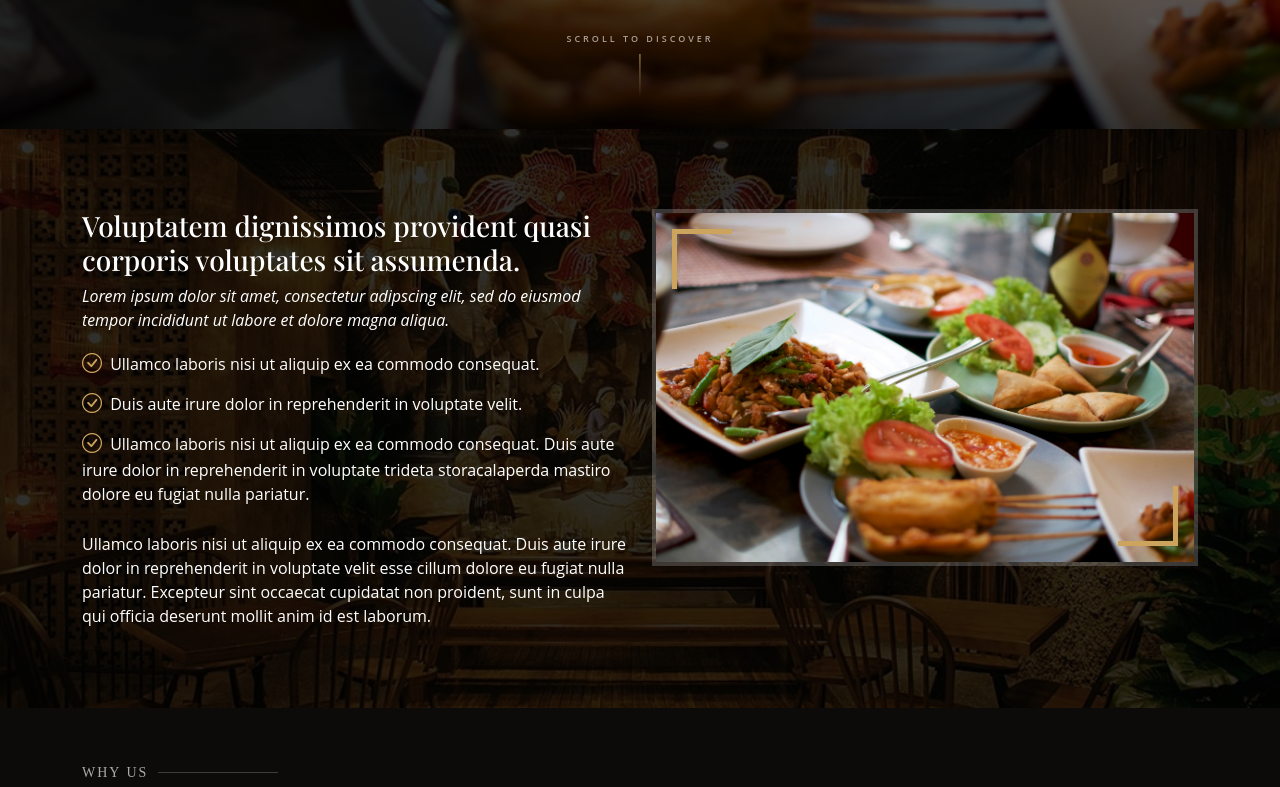
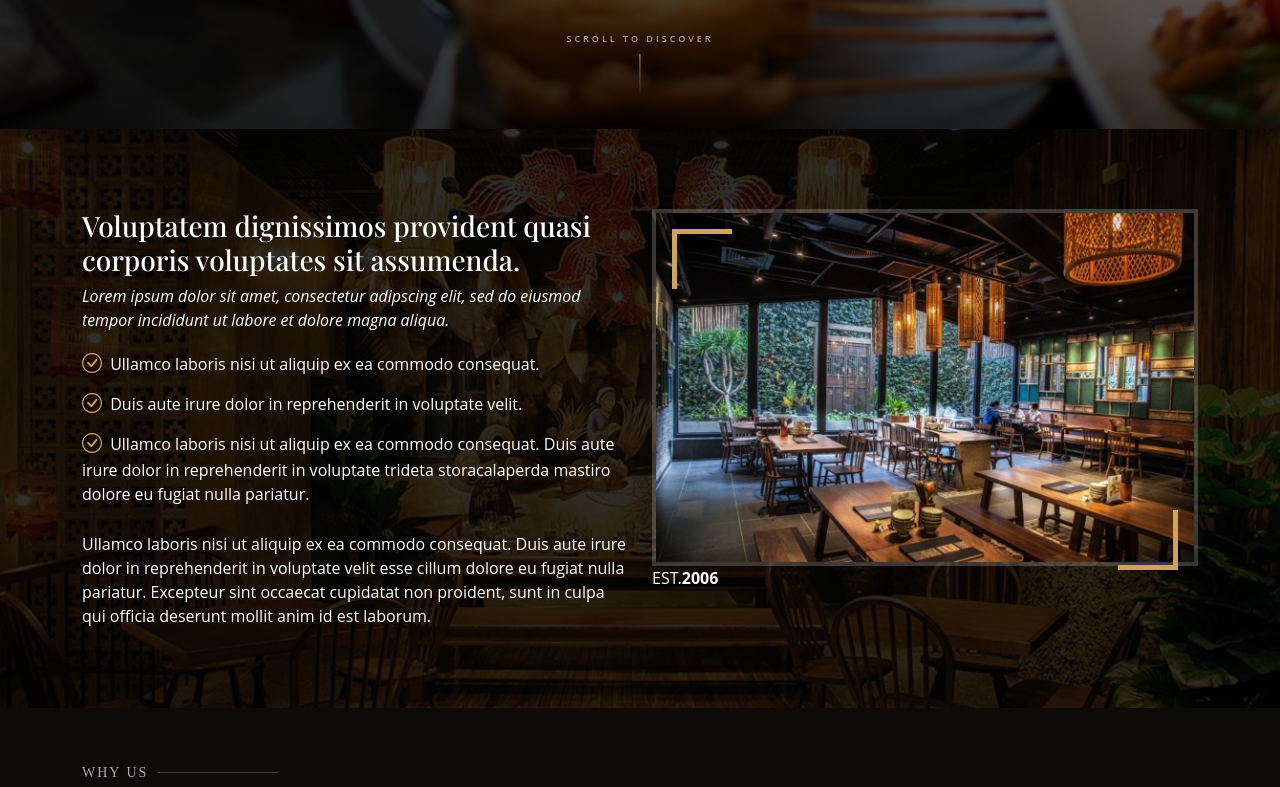
Before and after one commit to rongeronimo/vietnamese-restaurant-mock-website, a Next.js app: page / in a window 1280 px wide. Shown: the part 671-1458 px from the top of the page. Built offline with nearby package versions, Linux system fonts and the light colour scheme.

Commit message:
modified new about section look

```diff
--- a/src/app/sections/About.tsx
+++ b/src/app/sections/About.tsx
@@ -1,5 +1,5 @@
 import React from 'react'
-import aboutImage from "../../../public/assets/images/about.png";
+import aboutImage from "../../../public/assets/images/viet-hero2.png";
 import './about.css';
 import Image from 'next/image';
 
@@ -15,6 +15,10 @@ export default function About() {
                 >
                     <div className="about-img">
                         <Image src={aboutImage} alt=""/>
+                        <div className="about-img-label">
+                            <span>EST.</span>
+                            <strong>2006</strong>
+                        </div>
                     </div>
                 </div>
                 <div className="col-lg-6 pt-4 pt-lg-0 order-2 order-lg-1 content">
```
